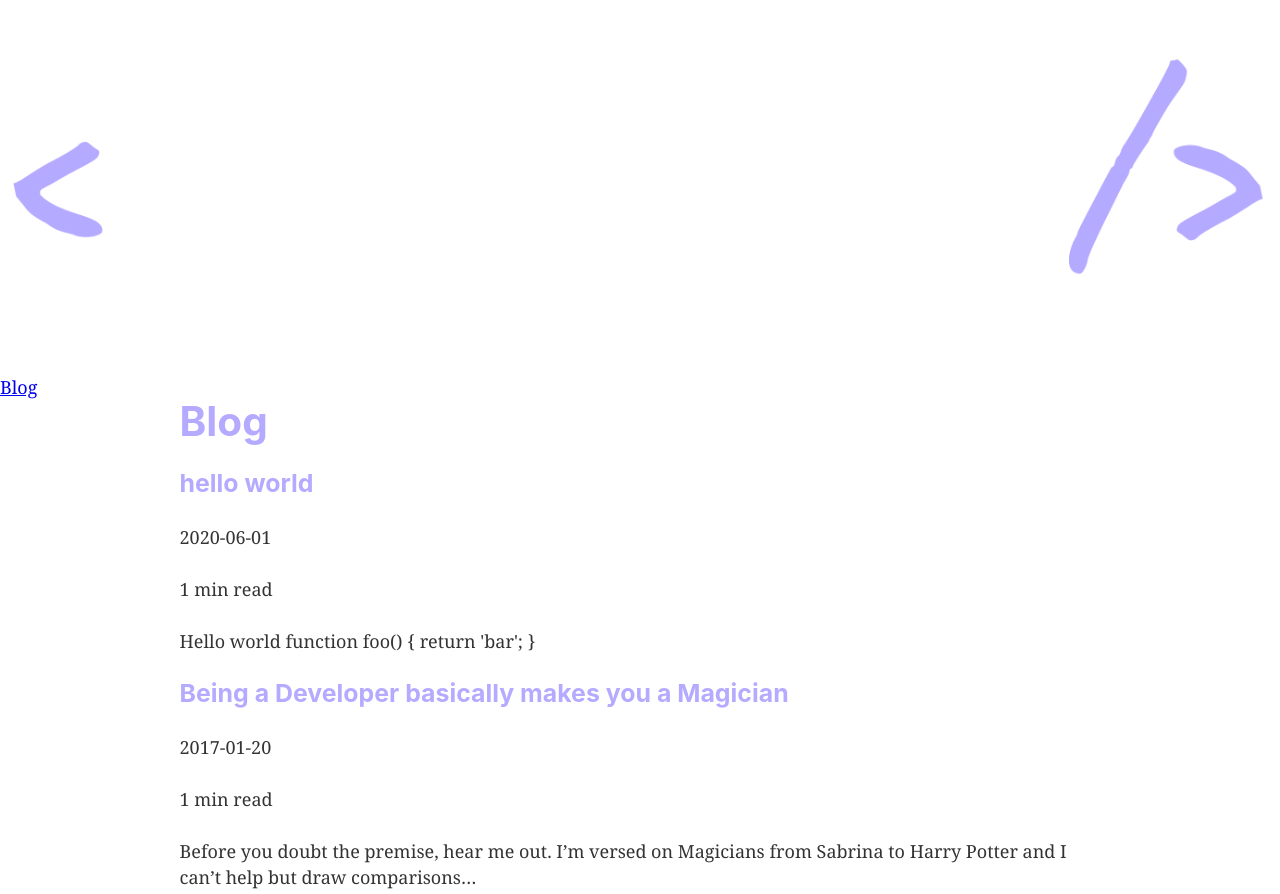
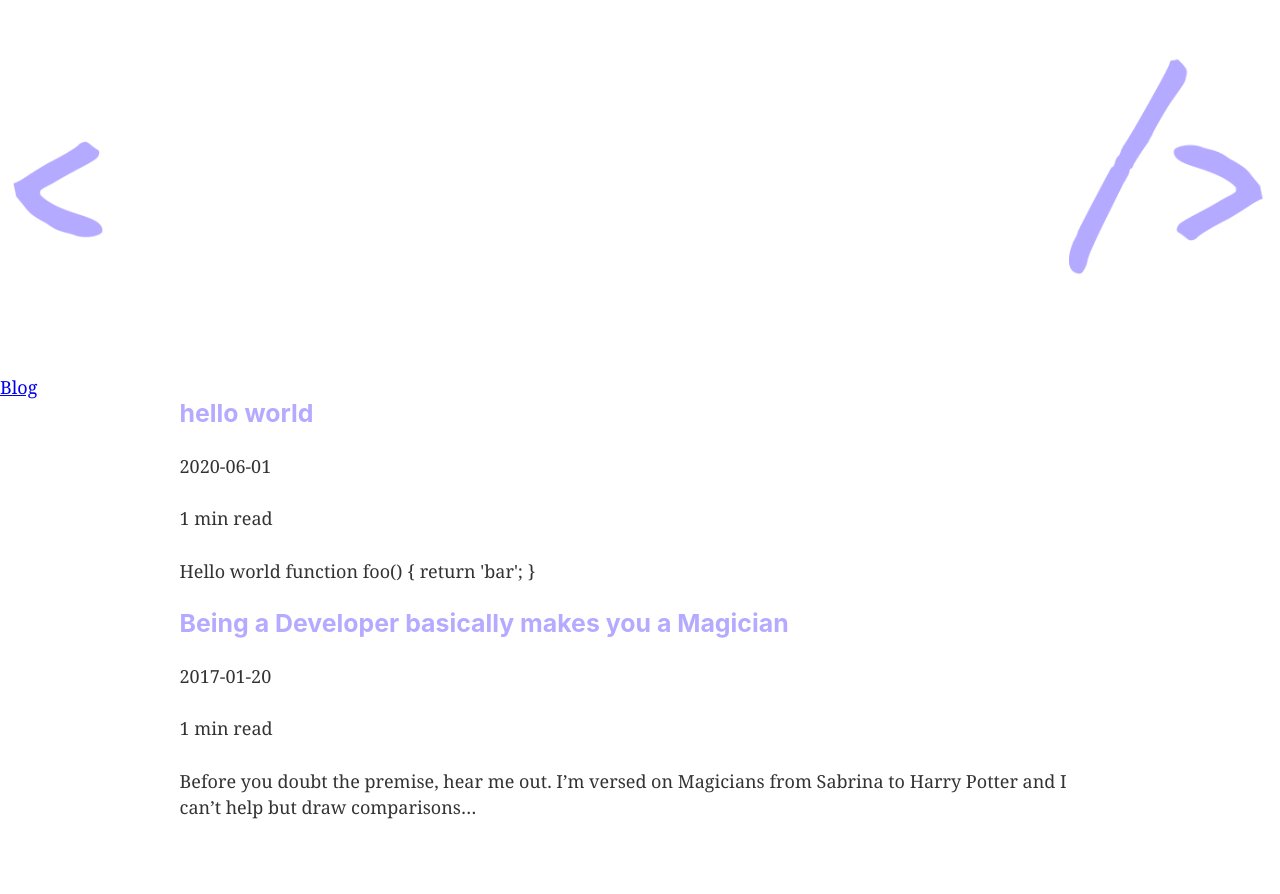
Before and after one commit to TaylURRE/taylurre.github.io, a Gatsby site: page /blog in a window 1280 px wide. Shown: the top 894 px of the page. Built offline with nearby package versions, Linux system fonts and the light colour scheme; Gatsby itself is replaced by a stand-in of ours.

Commit message:
remove blog title

```diff
--- a/src/pages/blog.js
+++ b/src/pages/blog.js
@@ -10,7 +10,6 @@ const SecondPage = ({ data }) => {
   return (
     <Layout>
       <SEO title="Blog" />
-      <h1 style={{color: '#B4AAFF'}}>Blog</h1>
       <div>
         {posts.map(post => (
           <div key={post.id} className="article-box">
```
